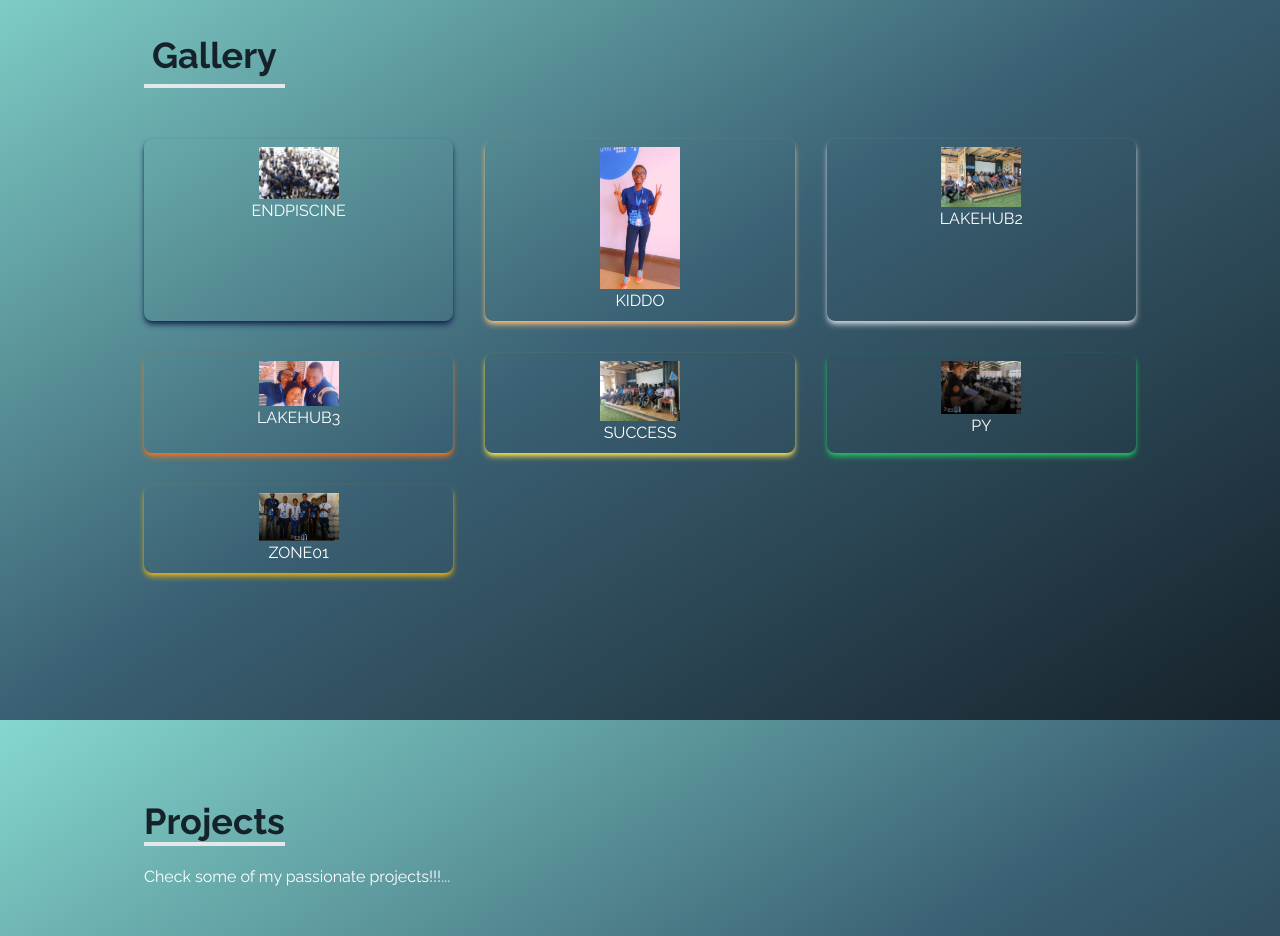
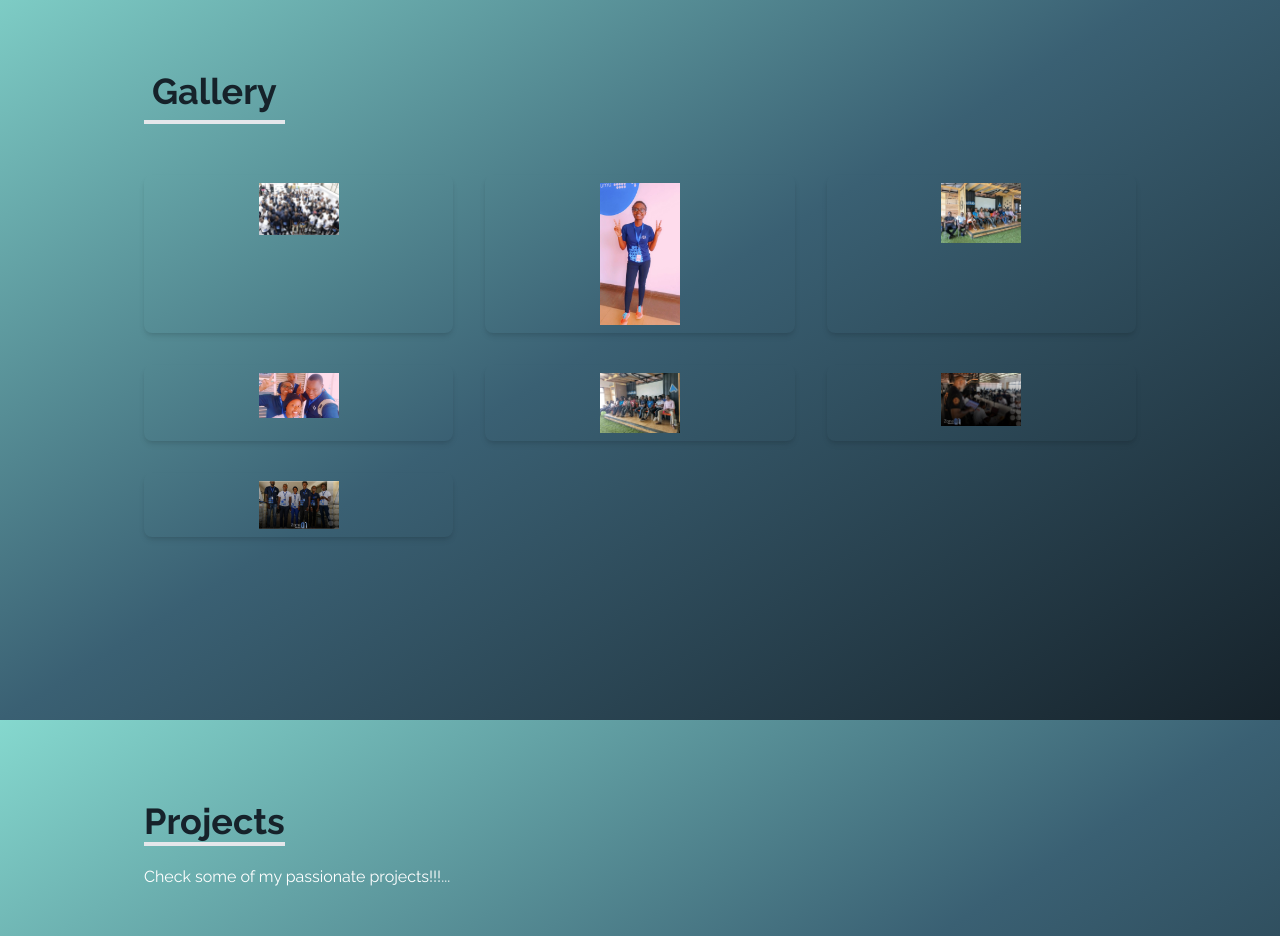
Before and after one commit to Cherrypick14/sleek_portfolio, a React (Create React App) app: page / in a window 1280 px wide. Shown: the part 1680-2616 px from the top of the page. Built offline with nearby package versions, Linux system fonts and the light colour scheme.

Commit message:
remove old info

```diff
--- a/src/components/gallery/galleryarray.jsx
+++ b/src/components/gallery/galleryarray.jsx
@@ -11,44 +11,30 @@ export const gallerystack = [
   {
     id:1,
     src:endpiscine,
-    title:'ENDPISCINE',
-    style:'shadow-blue-950',
   },
   {
     id:2,
     src:kiddo,
-    title:'KIDDO',
-    style:'shadow-orange-300',
   },
   {
     id:3,
     src:lakehub2,
-    title:'LAKEHUB2',
-    style:'shadow-gray-300',
   },
   {
     id:4,
     src:lakehub3,
-    title:'LAKEHUB3',
-    style:'shadow-orange-500',
   },
   {
     id:5,
     src:success,
-    title:'SUCCESS',
-    style:'shadow-yellow-300',
   },
   {
     id:6,
     src:py,
-    title:'PY',
-    style:'shadow-green-500',
   },
   {
     id:7,
     src:zone01,
-    title:'ZONE01',
-    style:'shadow-yellow-500',
   },
 ]
 
```
